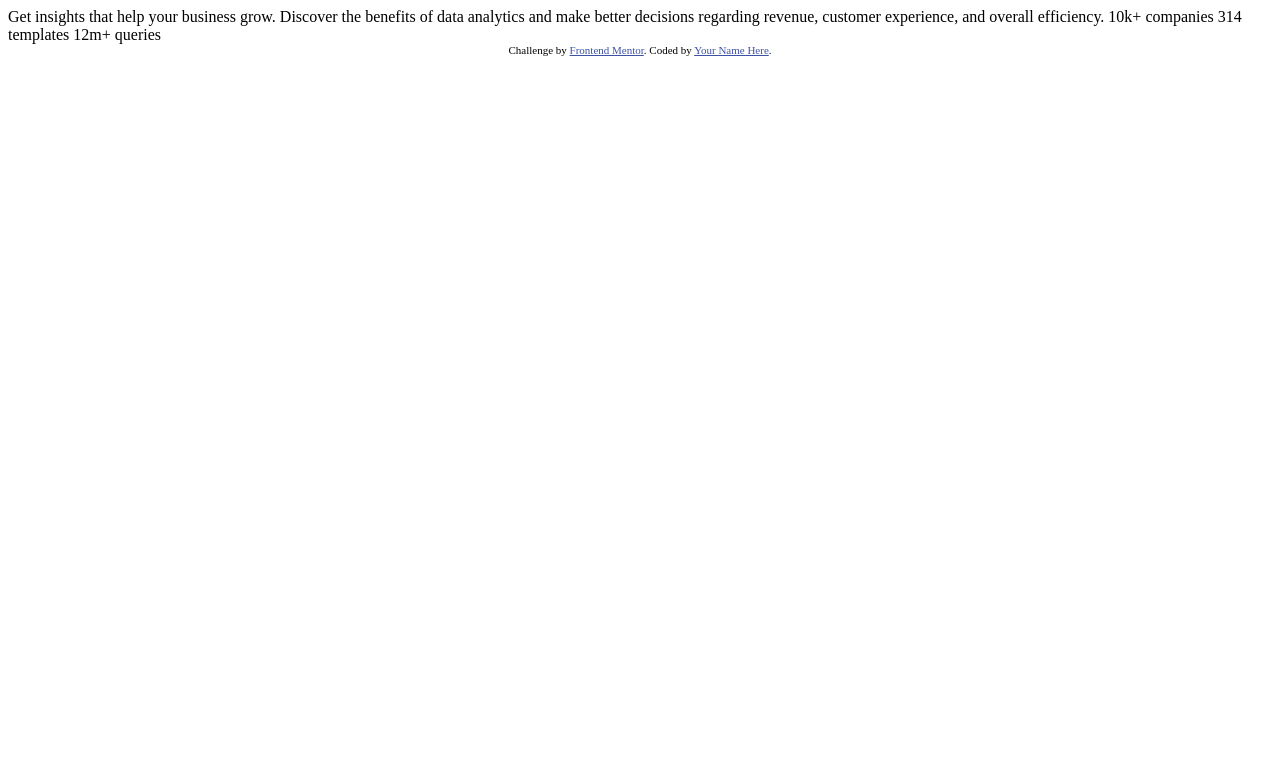
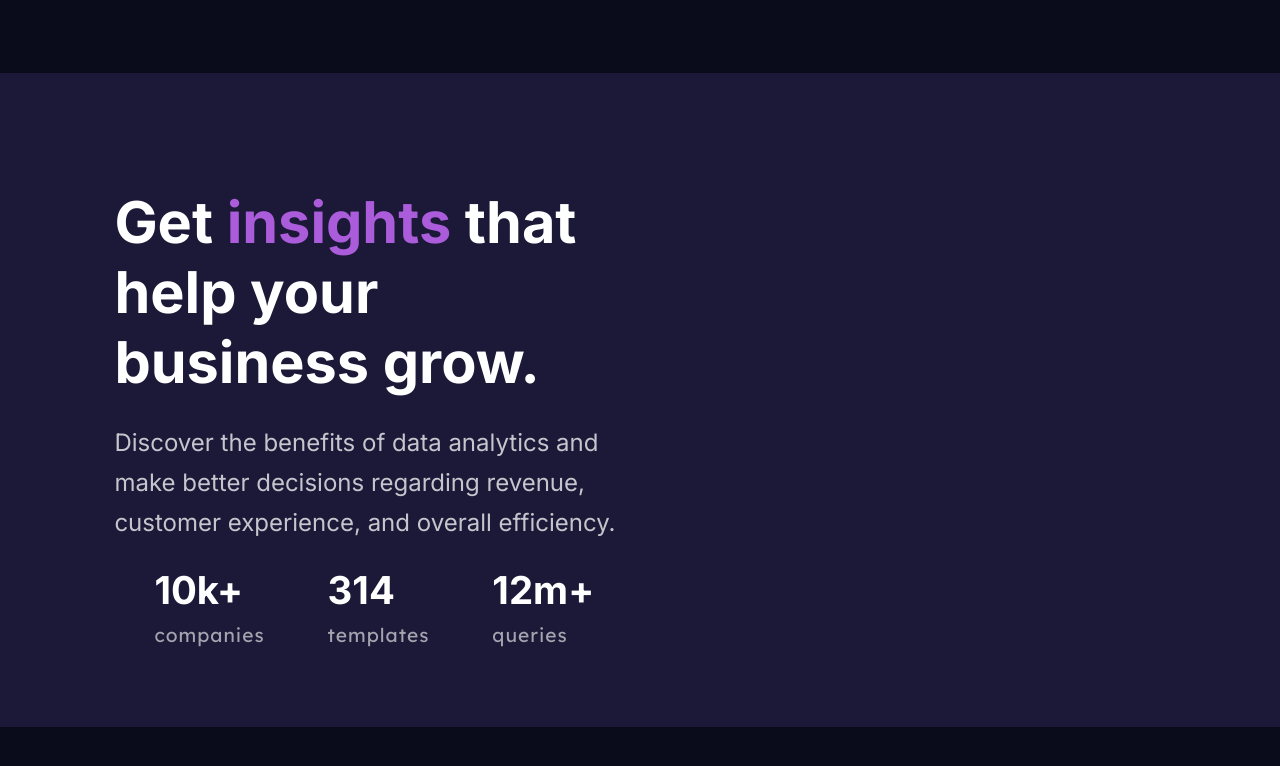
Before and after one commit to WingChhun/stats-preview-card-component-main, a website: page index.html in a window 1280 px wide. Drawn offline with Linux system fonts and the light colour scheme.

Commit message:
feat: gulp setup and left side of preview carad completed

```diff
--- /dev/null
+++ b/gulpfile.js
@@ -0,0 +1,45 @@
+const sass = require('gulp-sass');
+const postcss = require('gulp-postcss');
+const cssnano = require('cssnano');
+const browserSync = require('browser-sync').create();
+const { src, dest, watch, series } = require('gulp');
+
+// SASS task
+function scssTask() {
+  return src('sass/main.scss', {
+    sourcemaps: true,
+  })
+    .pipe(sass())
+    .pipe(postcss([cssnano()]))
+    .pipe(
+      dest('dist', {
+        sourcemaps: '.',
+      })
+    );
+}
+
+// Browsersync Tasks
+function browserSyncServer(cb) {
+  browserSync.init({
+    server: {
+      baseDir: '.',
+    },
+  });
+
+  // Complete
+  cb();
+}
+
+function browserSyncReload(cb) {
+  browserSync.reload();
+  cb();
+}
+
+// watch task
+function watchTask() {
+  watch('*.html', browserSyncReload);
+  watch('sass/*.scss', series(scssTask, browserSyncReload));
+}
+
+// Default gulp task
+exports.default = series(scssTask, browserSyncServer, watchTask);
--- a/index.html
+++ b/index.html
@@ -1,33 +1,71 @@
 <!DOCTYPE html>
 <html lang="en">
   <head>
-  <meta charset="UTF-8">
-  <meta name="viewport" content="width=device-width, initial-scale=1.0"> <!-- displays site properly based on user's device -->
+    <meta charset="UTF-8" />
+    <meta name="viewport" content="width=device-width, initial-scale=1.0" />
+    <!-- displays site properly based on user's device -->
 
-  <link rel="icon" type="image/png" sizes="32x32" href="./images/favicon-32x32.png">
+    <link
+      rel="icon"
+      type="image/png"
+      sizes="32x32"
+      href="./images/favicon-32x32.png"
+    />
 
     <title>Frontend Mentor | Stats preview card component</title>
 
     <!-- Feel free to remove these styles or customise in your own stylesheet 👍 -->
-  <style>
-    .attribution { font-size: 11px; text-align: center; }
-    .attribution a { color: hsl(228, 45%, 44%); }
-  </style>
+    <link rel="stylesheet" href="dist/main.css" />
+    <link rel="preconnect" href="https://fonts.gstatic.com" />
+    <!-- Font Families -->
+    <link
+      href="https://fonts.googleapis.com/css2?family=Inter:wght@100;200;300;400;500;600;700;800;900&display=swap"
+      rel="stylesheet"
+    />
+    <link rel="preconnect" href="https://fonts.gstatic.com" />
+    <link
+      href="https://fonts.googleapis.com/css2?family=Lexend+Deca&display=swap"
+      rel="stylesheet"
+    />
   </head>
   <body>
+    <div class="bg-container">
+      <section id="preview-card">
+        <div class="preview-card__left">
+          <h1>Get <span> insights</span> that help your business grow.</h1>
 
-  Get insights that help your business grow.
+          <p>
+            Discover the benefits of data analytics and make better decisions
+            regarding revenue, customer experience, and overall efficiency.
+          </p>
 
-  Discover the benefits of data analytics and make better decisions regarding revenue, customer
-  experience, and overall efficiency.
+          <ul class="statistics">
+            <li>
+              <p>10k+</p>
+              <p>companies</p>
+            </li>
+            <li>
+              <p>314</p>
+              <p>templates</p>
+            </li>
+            <li>
+              <p>12m+</p>
+              <p>queries</p>
+            </li>
+          </ul>
+        </div>
+        <div class="preview-card__right">
+          <!-- TODO Make responsive, add overlay.-->
+          <div className="background" />
+        </div>
+      </section>
+    </div>
 
-  10k+ companies
-  314 templates
-  12m+ queries
-
-  <div class="attribution">
-    Challenge by <a href="https://www.frontendmentor.io?ref=challenge" target="_blank">Frontend Mentor</a>.
-    Coded by <a href="#">Your Name Here</a>.
-  </div>
+    <!-- <div class="attribution">
+      Challenge by
+      <a href="https://www.frontendmentor.io?ref=challenge" target="_blank"
+        >Frontend Mentor</a
+      >. Coded by <a href="#">James Chhun</a>.
+    </div> -->
   </body>
 </html>
--- /dev/null
+++ b/sass/colors.scss
@@ -0,0 +1,7 @@
+// Colors
+$color-bg: #0a0c1b;
+
+$color-primary: #ab5cdb;
+$card-bg: #1b1937;
+$color-black: #000;
+$color-white: #fff;
--- /dev/null
+++ b/sass/main.scss
@@ -0,0 +1,110 @@
+@import './colors.scss';
+
+// Normalized CSS
+
+html,
+body {
+  box-sizing: border-box;
+  margin: 0;
+  padding: 0;
+  font-size: 100%;
+  font: inherit;
+}
+
+body {
+  // Use REM for font-sizing
+  font-size: 62.5%;
+  font-family: Inter;
+}
+
+.bg-container {
+  background-color: $color-bg;
+  width: 100vw;
+  height: 100vh;
+  display: flex;
+  justify-content: center;
+  align-items: center;
+}
+
+#preview-card {
+  color: $color-white;
+  background-color: $card-bg;
+  width: 100%;
+  max-width: 1110px;
+  display: flex;
+  flex-direction: row;
+  height: 446px;
+  padding: 0rem 7.15rem;
+  padding-top: 7.1rem;
+  padding-bottom: 5.9rem;
+
+  .preview-card__left {
+    height: 100%;
+    flex-basis: 50%;
+    h1 {
+      margin: 0;
+      margin-bottom: 25px;
+      font-weight: bold;
+      font-size: 3.6rem;
+      line-height: 4.4rem;
+      span {
+        color: $color-primary;
+      }
+    }
+    p {
+      opacity: 0.75;
+      font-family: Inter;
+      font-style: normal;
+      font-weight: normal;
+      font-size: 1.5rem;
+      line-height: 2.5rem;
+    }
+
+    .statistics {
+      list-style: none;
+      display: flex;
+      li {
+        display: flex;
+        flex-direction: column;
+
+        &:not(:last-child) {
+          margin-right: 63px;
+        }
+
+        p:first-child {
+          margin: 0;
+          font-family: Inter;
+          font-weight: 700;
+          line-height: 2.9rem;
+          font-size: 2.4rem;
+          color: white;
+          opacity: 1;
+          margin-bottom: 2px;
+        }
+
+        p:last-child {
+          margin: 0;
+          font-family: Lexend Deca;
+          font-size: 1.2rem;
+          line-height: 2.5rem;
+          letter-spacing: 1px;
+          opacity: 0.6;
+        }
+      }
+    }
+  }
+
+  .preview-card__right {
+    flex-basis: 50%;
+  }
+}
+
+// Starter CSS
+.attribution {
+  font-size: 1.1rem;
+  text-align: center;
+
+  a {
+    color: hsl(228, 45%, 44%);
+  }
+}
```
Also changed, not shown: package.json (added, +32 -0 lines), .eslintrc.js (added), dist/main.css (added), images/desktop-header.jpg (renamed from images/image-header-desktop.jpg), images/mobile-header.jpg (renamed from images/image-header-mobile.jpg), sass/mixins.scss (added), 4 other files. Lines whose indentation alone changed are shown as unchanged.
